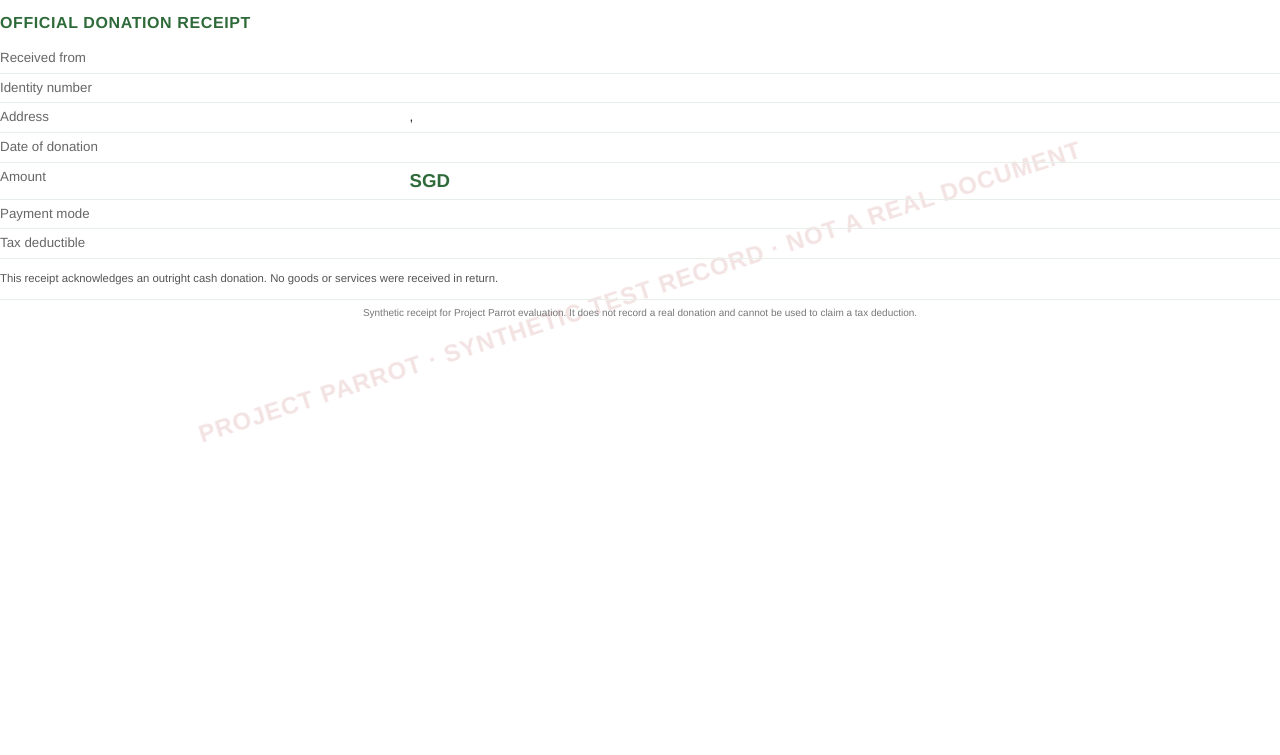
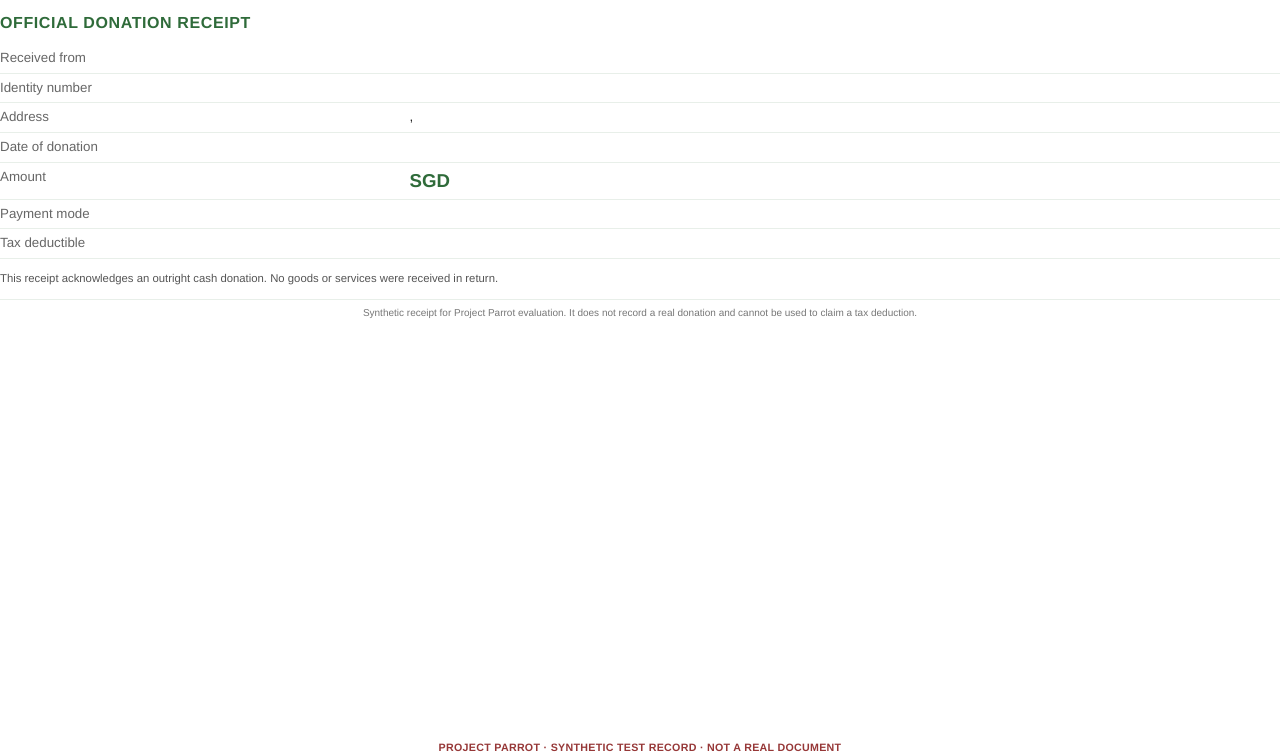
Before and after one commit to feynman82/igd-capstone-2026, a Python web app: template corpus/templates/donation_receipt.html in a window 1280 px wide. Shown: the part 45-800 px from the top of the page. Run offline with Jinja, Linux system fonts and the light colour scheme; the template is opened without the code that fills it, so the values that code supplies are empty.

Commit message:
fix: keep synthetic donation watermark clear of date extraction

```diff
--- a/corpus/templates/donation_receipt.html
+++ b/corpus/templates/donation_receipt.html
@@ -9,8 +9,9 @@
   @page { size: A5 landscape; margin: 12mm 14mm; }
   * { box-sizing: border-box; }
   body { font-family: "Helvetica Neue", Arial, sans-serif; font-size: 10pt; line-height: 1.4; color: #222; margin: 0; background: #fff; }
-  .watermark { position: fixed; top: 40%; left: -10%; width: 120%; text-align: center; transform: rotate(-18deg);
-    font-size: 18pt; font-weight: 700; letter-spacing: 1px; color: rgba(160, 30, 30, 0.13); z-index: 0; }
+  /* Keep the synthetic label out of the receipt fields: OCR otherwise merges TEST into the donation date. */
+  .watermark { position: fixed; bottom: 0; left: 0; width: 100%; text-align: center; transform: none;
+    font-size: 8pt; font-weight: 700; letter-spacing: 0.3px; color: #963737; z-index: 0; }
   .content { position: relative; z-index: 1; }
   .header { width: 100%; border-collapse: collapse; border-bottom: 2px solid #2f6b3a; margin-bottom: 12px; }
   .header td { padding-bottom: 8px; vertical-align: bottom; }
```
